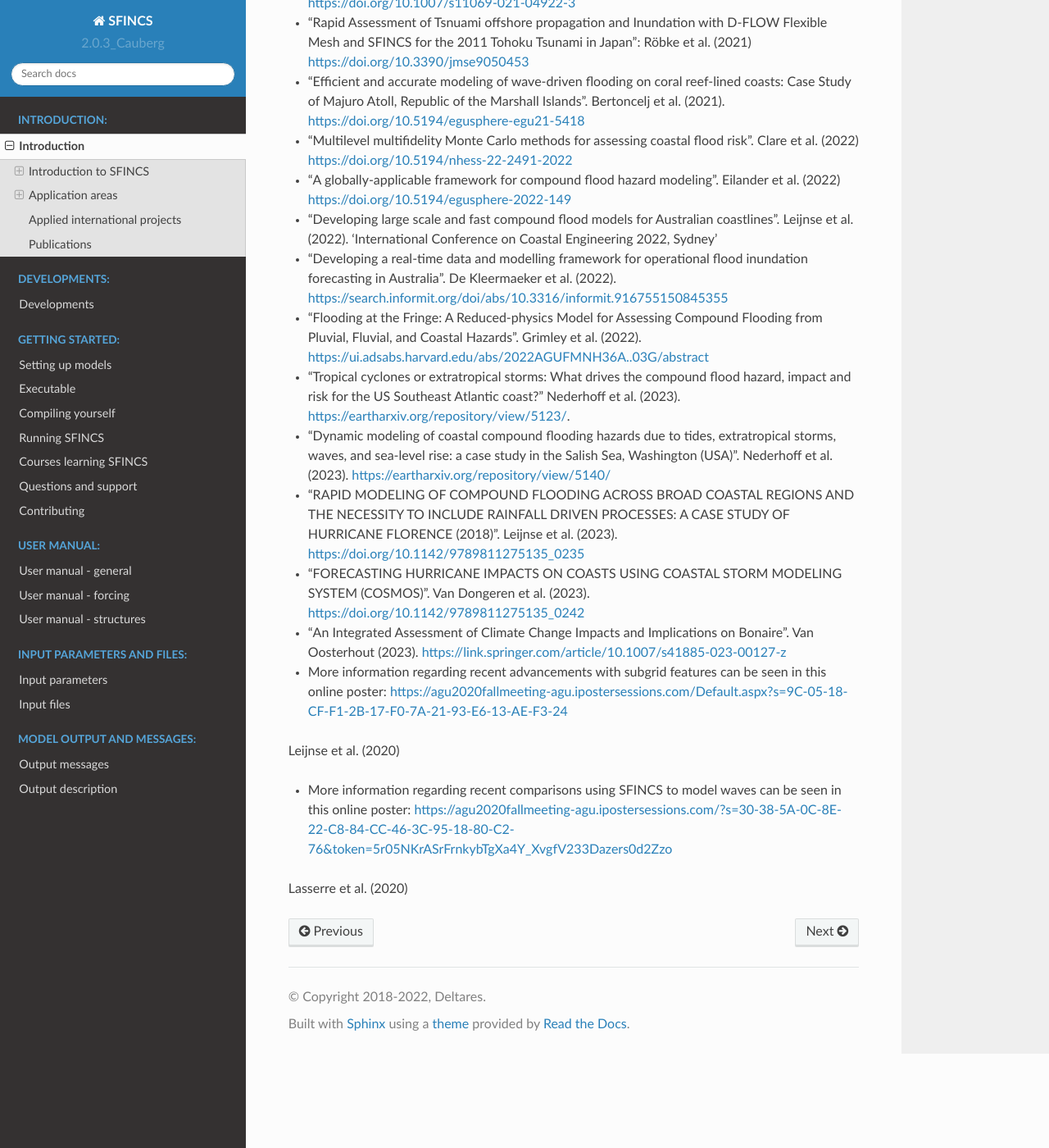
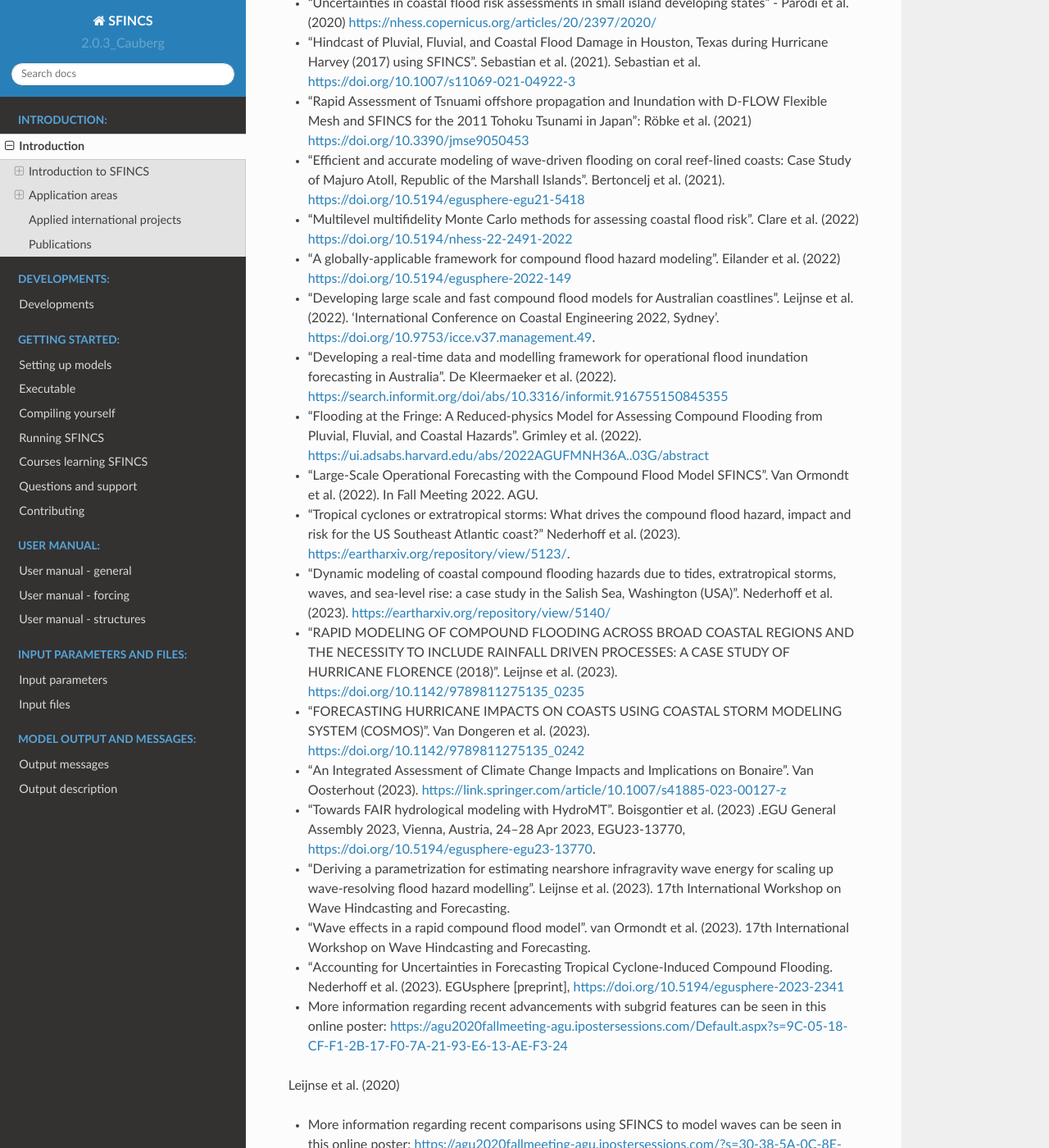
Before and after one commit to Deltares/SFINCS, a Sphinx documentation site: the page built from docs/overview.rst, in a window 1280 px wide and 1400 px high, scrolled down 7826 px. Shown: the whole window at 82% size. Built offline with Sphinx 7.4.7 and the Read the Docs theme 2.0.0, drawn with Linux system fonts in a browser that asks for light colours; some of the changed text lies outside the part shown.

Commit message:
- typo - Add new publications and projects

```diff
--- a/docs/input.rst
+++ b/docs/input.rst
@@ -446,7 +446,7 @@
 
 The Horton Method is a conceptual approach used primarily in hydrology to model the rate of infiltration of water into the soil. This method was developed by Robert E. Horton in 1939, and it is foundational in the field of hydrology.
 
-According to the Horton Method, initially, the infiltration capacity is high, but it decreases exponentially over time until it reaches a stable, steady-state value, known as the final infiltration rate. This phenomenon occurs due to the gradual saturation of the soil, and the reduction in infiltration rate continues until it equals the soil�s hydraulic conductivity.
+According to the Horton Method, initially, the infiltration capacity is high, but it decreases exponentially over time until it reaches a stable, steady-state value, known as the final infiltration rate. This phenomenon occurs due to the gradual saturation of the soil, and the reduction in infiltration rate continues until it equals the soil's hydraulic conductivity.
 
 The basic form of the Horton equation is expressed as follows:
 
--- a/docs/overview.rst
+++ b/docs/overview.rst
@@ -148,6 +148,7 @@
 
 * Modelling compound flooding along the whole US Southeast coast (https://www.deltares.nl/app/uploads/2021/10/RD-Highlights-2021.pdf)
 
+* Modelling coastal flooding for the entire country of Denmark by the Danish Coastal Authority for the EU Floods Directive (https://www.youtube.com/watch?v=TbzTC82ijyU&t=15s&ab_channel=Deltares)  (https://specials.deltares.nl/impact_report_2023/estimating_flood_impacts)
 
 .. figure:: ./figures/MapChart_Map.png
    :width: 600px
@@ -211,11 +212,13 @@
 
 * "A globally-applicable framework for compound flood hazard modeling". Eilander et al. (2022) https://doi.org/10.5194/egusphere-2022-149
 
-* "Developing large scale and fast compound flood models for Australian coastlines". Leijnse et al. (2022). 'International Conference on Coastal Engineering 2022, Sydney'
+* "Developing large scale and fast compound flood models for Australian coastlines". Leijnse et al. (2022). 'International Conference on Coastal Engineering 2022, Sydney'. https://doi.org/10.9753/icce.v37.management.49.
 
 * "Developing a real-time data and modelling framework for operational flood inundation forecasting in Australia". De Kleermaeker et al. (2022). https://search.informit.org/doi/abs/10.3316/informit.916755150845355
 
 * "Flooding at the Fringe: A Reduced-physics Model for Assessing Compound Flooding from Pluvial, Fluvial, and Coastal Hazards". Grimley et al. (2022). https://ui.adsabs.harvard.edu/abs/2022AGUFMNH36A..03G/abstract
+
+* "Large-Scale Operational Forecasting with the Compound Flood Model SFINCS". Van Ormondt et al. (2022). In Fall Meeting 2022. AGU.
 
 * "Tropical cyclones or extratropical storms: What drives the compound flood hazard, impact and risk for the US Southeast Atlantic coast?" Nederhoff et al. (2023). https://eartharxiv.org/repository/view/5123/.
 
@@ -227,6 +230,14 @@
 
 * "An Integrated Assessment of Climate Change Impacts and Implications on Bonaire". Van Oosterhout (2023). https://link.springer.com/article/10.1007/s41885-023-00127-z
 
+* "Towards FAIR hydrological modeling with HydroMT". Boisgontier et al. (2023) .EGU General Assembly 2023, Vienna, Austria, 24–28 Apr 2023, EGU23-13770, https://doi.org/10.5194/egusphere-egu23-13770.
+
+* "Deriving a parametrization for estimating nearshore infragravity wave energy for scaling up wave-resolving flood hazard modelling". Leijnse et al. (2023). 17th International Workshop on Wave Hindcasting and Forecasting.
+
+* "Wave effects in a rapid compound flood model". van Ormondt et al. (2023). 17th International Workshop on Wave Hindcasting and Forecasting.
+
+* "Accounting for Uncertainties in Forecasting Tropical Cyclone-Induced Compound Flooding. Nederhoff et al. (2023). EGUsphere [preprint], https://doi.org/10.5194/egusphere-2023-2341
+
 * More information regarding recent advancements with subgrid features can be seen in this online poster: https://agu2020fallmeeting-agu.ipostersessions.com/Default.aspx?s=9C-05-18-CF-F1-2B-17-F0-7A-21-93-E6-13-AE-F3-24
 Leijnse et al. (2020)
 
```
